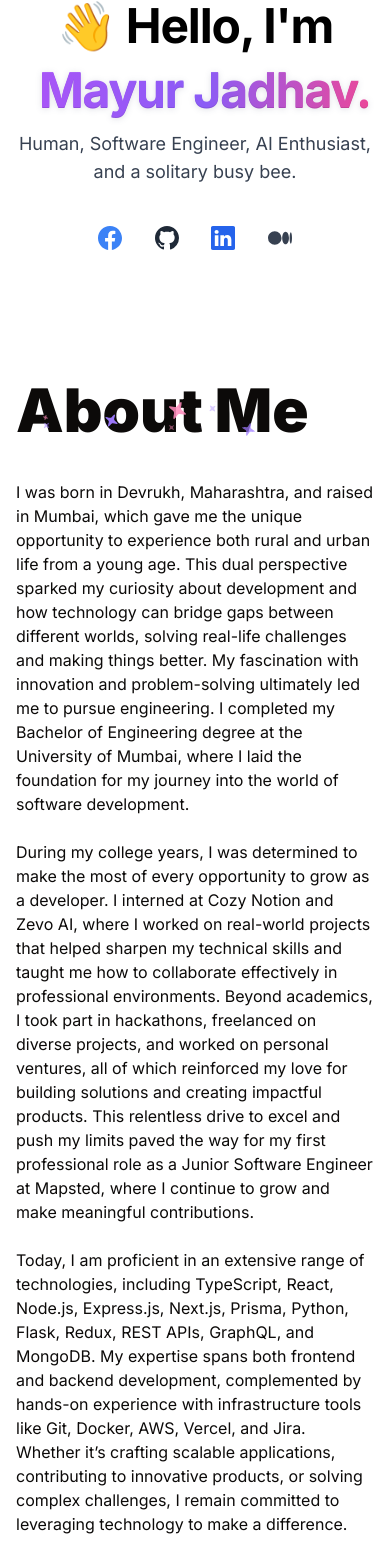
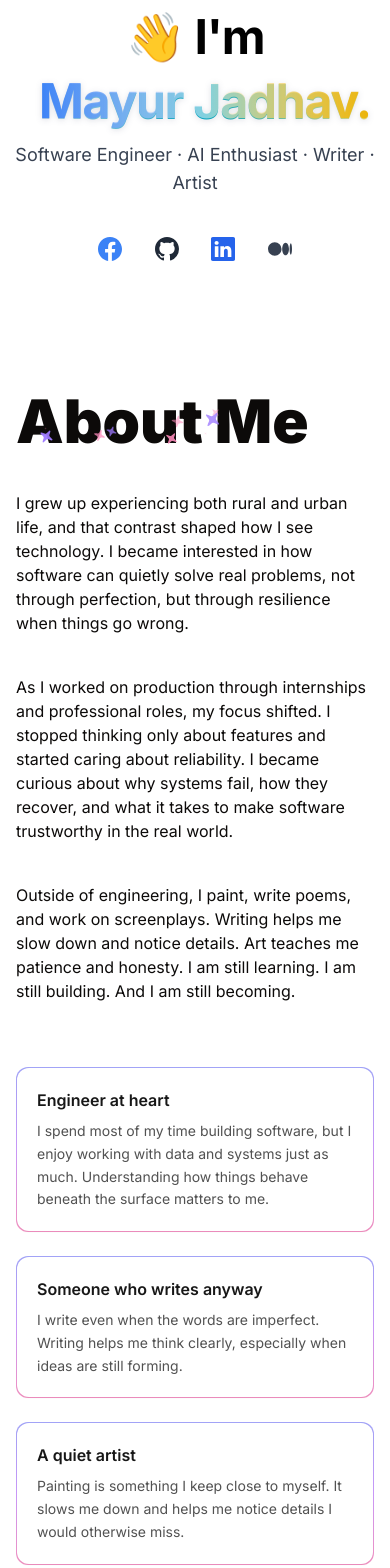
Before and after one commit to mayurjadhav2002/mayurjadhav2002, a Next.js app: page / in a window 390 px wide. Shown: the part 237-1805 px from the top of the page. Built offline with nearby package versions, Linux system fonts and the light colour scheme; no server answers.

Commit message:
updated website

```diff
--- a/app/blog/BlogSection.tsx
+++ b/app/blog/BlogSection.tsx
@@ -9,6 +9,7 @@ import { FaEye } from "react-icons/fa";
 import { ArrowRightIcon } from "@radix-ui/react-icons";
 import Skeleton from "@/components/main/Blog/Skeleton";
 import SparklesText from "@/components/ui/sparkles-text";
+import { AuroraText } from "@/components/ui/aurora-text";
 
 // export async function getServerSideProps() {
 //   try {
@@ -59,7 +60,10 @@ const BlogSection = () => {
 
   return (
     <section className="w-full lg:w-5/6">
-      <SparklesText className="pointer-events-none z-10 whitespace-pre-wrap text-center text-5xl mb-10 font-semibold leading-none" text="Recent Blogs"></SparklesText>
+      <h1 className="text-5xl mb-10 text-center font-bold tracking-tighter  lg:text-7xl">
+
+        <AuroraText>Thoughtful pieces</AuroraText>
+      </h1>
       <div className="relative  flex flex-wrap justify-start margin-auto ">
         {/* Show skeleton while loading */}
         {loading
--- a/app/page.tsx
+++ b/app/page.tsx
@@ -10,9 +10,8 @@ export default function page() {
     <main>
       <Hero />
       <About/>
-      <Techstack/>
+      {/* <Techstack/> */}
       <Projects/>
-      <Certification/>
       <Work/>
       <Contact/>
     </main>
--- a/components/main/About/About.tsx
+++ b/components/main/About/About.tsx
@@ -1,6 +1,36 @@
 import BoxReveal from "@/components/ui/box-reveal";
 import SparklesText from "@/components/ui/sparkles-text";
 import React from "react";
+const paragraphs = [
+	`I grew up experiencing both rural and urban life, and that contrast shaped how I see technology. I became interested in how software can quietly solve real problems, not through perfection, but through resilience when things go wrong.`,
+
+	`As I worked on production through internships and professional roles, my focus shifted. I stopped thinking only about features and started caring about reliability. I became curious about why systems fail, how they recover, and what it takes to make software trustworthy in the real world.`,
+
+	`Outside of engineering, I paint, write poems, and work on screenplays. Writing helps me slow down and notice details. Art teaches me patience and honesty. I am still learning. I am still building. And I am still becoming.`
+];
+const aboutCards = [
+	{
+		title: "Engineer at heart",
+		description:
+			"I spend most of my time building software, but I enjoy working with data and systems just as much. Understanding how things behave beneath the surface matters to me."
+	},
+	{
+		title: "Someone who writes anyway",
+		description:
+			"I write even when the words are imperfect. Writing helps me think clearly, especially when ideas are still forming."
+	},
+	{
+		title: "A quiet artist",
+		description:
+			"Painting is something I keep close to myself. It slows me down and helps me notice details I would otherwise miss."
+	},
+	{
+		title: "Drawn to AI and ethics",
+		description:
+			"I am deeply interested in artificial intelligence, especially in building systems that are responsible, reliable, and genuinely useful to people."
+	}
+];
+
 export default function About() {
 	return (
 		<div>
@@ -11,157 +41,73 @@ export default function About() {
 					<div className='flex flex-col justify-center'>
 						<div className='max-w-xl mb-6'>
 							<div className='text-base md:text-lg break-normal'>
-								<div className="lg:hidden md:hidden">
-								<p>
-										I was born in Devrukh, Maharashtra, and
-										raised in Mumbai, which gave me the
-										unique opportunity to experience both
-										rural and urban life from a young age.
-										This dual perspective sparked my
-										curiosity about development and how
-										technology can bridge gaps between
-										different worlds, solving real-life
-										challenges and making things better. My
-										fascination with innovation and
-										problem-solving ultimately led me to
-										pursue engineering. I completed my
-										Bachelor of Engineering degree at the
-										University of Mumbai, where I laid the
-										foundation for my journey into the world
-										of software development.
-									</p>
-								</div>
-								<div className="hidden lg:block">
-								<BoxReveal boxColor={"#5046e6"} duration={0.3}>
-									<p>
-										I was born in Devrukh, Maharashtra, and
-										raised in Mumbai, which gave me the
-										unique opportunity to experience both
-										rural and urban life from a young age.
-										This dual perspective sparked my
-										curiosity about development and how
-										technology can bridge gaps between
-										different worlds, solving real-life
-										challenges and making things better. My
-										fascination with innovation and
-										problem-solving ultimately led me to
-										pursue engineering. I completed my
-										Bachelor of Engineering degree at the
-										University of Mumbai, where I laid the
-										foundation for my journey into the world
-										of software development.
-									</p>
-								</BoxReveal>
-								</div>
+								{paragraphs.map((p, i) => (
+									<BoxReveal boxColor={"#312a978f"} key={i} duration={0.3}>
+										<p className="mb-10" key={i}>{p}</p>
 
-								<br></br>
-								<BoxReveal boxColor={"#5046e6"} duration={0.3}>
-									<p>
-										During my college years, I was
-										determined to make the most of every
-										opportunity to grow as a developer. I
-										interned at Cozy Notion and Zevo AI,
-										where I worked on real-world projects
-										that helped sharpen my technical skills
-										and taught me how to collaborate
-										effectively in professional
-										environments. Beyond academics, I took
-										part in hackathons, freelanced on
-										diverse projects, and worked on personal
-										ventures, all of which reinforced my
-										love for building solutions and creating
-										impactful products. This relentless
-										drive to excel and push my limits paved
-										the way for my first professional role
-										as a Junior Software Engineer at
-										Mapsted, where I continue to grow and
-										make meaningful contributions.
-									</p>
-								</BoxReveal>
-								<br></br>
-								<BoxReveal boxColor={"#5046e6"} duration={0.4}>
-									<p>
-										Today, I am proficient in an extensive
-										range of technologies, including
-										TypeScript, React, Node.js, Express.js,
-										Next.js, Prisma, Python, Flask, Redux,
-										REST APIs, GraphQL, and MongoDB. My
-										expertise spans both frontend and
-										backend development, complemented by
-										hands-on experience with infrastructure
-										tools like Git, Docker, AWS, Vercel, and
-										Jira. Whether it’s crafting scalable
-										applications, contributing to innovative
-										products, or solving complex challenges,
-										I remain committed to leveraging
-										technology to make a difference.
-									</p>
-								</BoxReveal>
+									</BoxReveal>
+								))}
+
 							</div>
 						</div>
 					</div>
-					<div className='hidden  md:flex md:flex-col gap-12 '>
-						<iframe
-							title='3D Interactives Spine'
-							className='object-cover w-full h-56 rounded shadow-lg sm:h-96'
-							src='https://my.spline.design/platformerrabbitcopy-54caef73510aa8815b4c72586234c1fa/'
-							width='100%'
-							height='100%'
-						></iframe>
-						<div className='grid gap-5 row-gap-8 sm:grid-cols-2'>
-							<div className='bg-white dark:bg-dark rounded-lg border-l-4 shadow-sm border-deep-purple-accent-400 dark:border-blue-400'>
-								<div className='h-full p-5 border border-l-0 rounded-r'>
-									<h6 className='mb-2 font-semibold leading-5 text-primary'>
-										I&apos;ll be sure to note that in my log
-									</h6>
-									<p className='text-sm '>
-										Do Development most of the time But
-										still very Good playing with Data than
-										the SWE.
-									</p>
-								</div>
-							</div>
+					<div className="hidden md:flex md:flex-col gap-6">
 
-							<div className='bg-white dark:bg-dark rounded-lg border-l-4 shadow-sm border-deep-purple-accent-400 dark:border-blue-400'>
-								<div className='h-full p-5 border border-l-0 rounded-r'>
-									<h6 className='mb-2 font-semibold leading-5 text-primary'>
-										A one who love to write but don&apos;t
-										have grammatical Sense
-									</h6>
-									<p className='text-sm'>
-										I enjoy writing but IDK how to
-										write(Techy-Writer 😎)
-									</p>
-								</div>
-							</div>
+						<div className="text-sm text-neutral-600 dark:text-neutral-400 max-w-md">
+							<p className="font-medium text-neutral-900 dark:text-neutral-200">
+								Interactive Playground (This is Random)
+							</p>
+							<p>
 
-							<div className='bg-white dark:bg-dark rounded-lg border-l-4 shadow-sm border-deep-purple-accent-400 dark:border-blue-400'>
-								<div className='h-full p-5 border border-l-0 rounded-r'>
-									<h6 className='mb-2 font-semibold leading-5 text-primary'>
-										A hidden Artist 🎨
-									</h6>
-									<p className='text-sm'>
-										Most peoples don{`'`}t know that I am a
-										good with paint Brush
-									</p>
-								</div>
-							</div>
+								Feel free to play.
+							</p>
+						</div>
 
-							<div className='bg-white dark:bg-dark rounded-lg border-l-4 shadow-sm border-deep-purple-accent-400 dark:border-blue-400'>
-								<div className='h-full p-5 border border-l-0 rounded-r'>
-									<h6 className='mb-2 font-semibold leading-5 text-primary'>
-										Love for Robots and AI
-									</h6>
-									<p className='text-sm'>
-										I dreamed of Creating Ethical AGI to
-										help humanity
-									</p>
-								</div>
+						<div className="relative rounded-2xl p-[1px] bg-gradient-to-br from-indigo-500 via-purple-500 to-pink-500 dark:from-blue-400 dark:via-indigo-400 dark:to-purple-400">
+							<div className="rounded-2xl bg-white dark:bg-neutral-900 overflow-hidden shadow-xl">
+								<iframe
+									title="Interactive Experience"
+									className="w-full aspect-video"
+									src="https://my.spline.design/platformerrabbitcopy-54caef73510aa8815b4c72586234c1fa/"
+									allow="fullscreen; autoplay"
+								/>
 							</div>
 						</div>
+
 					</div>
+
+				</div>
+				<div className="grid gap-6 sm:grid-cols-2 lg:grid-cols-4">
+					{aboutCards.map((card, index) => (
+						<AboutCard
+							key={index}
+							title={card.title}
+							description={card.description}
+						/>
+					))}
 				</div>
 			</div>
 		</div>
 	);
 }
+
+
+interface AboutCardProps {
+	title: string;
+	description: string;
+}
+
+function AboutCard({ title, description }: AboutCardProps) {
+	return (
+		<div className="relative rounded-xl p-[1px] bg-gradient-to-b from-indigo-500/60 via-purple-500/60 to-pink-500/60 dark:from-blue-400/40 dark:via-indigo-400/40 dark:to-purple-400/40">
+			<div className="h-full rounded-xl bg-white dark:bg-neutral-900 p-5 shadow-sm">
+				<h6 className="mb-2 font-semibold text-neutral-900 dark:text-neutral-100">
+					{title}
+				</h6>
+				<p className="text-sm text-neutral-600 dark:text-neutral-400 leading-relaxed">
+					{description}
+				</p>
+			</div>
+		</div>
+	);
+}
--- /dev/null
+++ b/components/main/About/TypingText.tsx
@@ -0,0 +1,41 @@
+"use client";
+import { motion } from "framer-motion";
+import { useEffect, useState } from "react";
+interface TypingTextProps {
+  text: string;
+  speed?: number;
+  onComplete?: () => void;
+}
+
+export const TypingText = ({
+  text,
+  speed = 20,
+  onComplete
+}: TypingTextProps) => {
+  const [displayed, setDisplayed] = useState("");
+
+  useEffect(() => {
+    let index = 0;
+    const interval = setInterval(() => {
+      index++;
+      setDisplayed(text.slice(0, index));
+
+      if (index >= text.length) {
+        clearInterval(interval);
+        onComplete?.();
+      }
+    }, speed);
+
+    return () => clearInterval(interval);
+  }, [text, speed, onComplete]);
+
+  return (
+    <motion.p
+      initial={{ opacity: 0 }}
+      animate={{ opacity: 1 }}
+      className="whitespace-pre-line"
+    >
+      {displayed}
+    </motion.p>
+  );
+};
--- a/components/main/Hero/index.tsx
+++ b/components/main/Hero/index.tsx
@@ -3,8 +3,8 @@ import React from "react";
 import Link from "next/link";
 import Marque from "./Marque";
 import Typing from "./TypingEffect";
-import {} from "@/components/ui/badge";
-import {HoverBorderGradient} from "@/components/ui/hover-border-gradient";
+import { } from "@/components/ui/badge";
+import { HoverBorderGradient } from "@/components/ui/hover-border-gradient";
 import Image from "next/image";
 function Hero() {
 	return (
@@ -22,23 +22,22 @@ function Hero() {
 								className='inline-block px-3 py-px mb-4 text-xs font-semibold tracking-wider  text-center
                 uppercase bg-teal-accent-400 text-teal-900 md:text-center rounded-full dark:text-primary'
 							>
-								Loves Adventures?
+								Building software where systems, curiosity, and creativity meet.
 							</p>
 							<h1 className='text-5xl lg:text-7xl font-bold text-center text-black dark:text-white font-sans tracking-tight'>
-								👋 Hello, I&apos;m
+								👋 I&apos;m
 								<br className='md:block mt-2 lg:hidden' />
 								<div className='relative ml-5 mx-auto inline-block w-max [filter:drop-shadow(0px_1px_3px_rgba(27,_37,_80,_0.14))]'>
-									<div className='absolute left-0 top-[1px] bg-clip-text bg-no-repeat text-wrap text-transparent bg-gradient-to-r py-4 from-purple-500 via-violet-500 to-pink-500 [text-shadow:0_0_rgba(0,0,0,0.1)]'>
+									<div className='absolute left-0 top-[1px] bg-clip-text bg-no-repeat text-wrap text-transparent bg-gradient-to-r py-4 from-blue-200 via-cyan-500 to-yellow-200 [text-shadow:0_0_rgba(0,0,0,0.1)]'>
 										<span className=''>Mayur Jadhav.</span>
 									</div>
-									<div className='relative bg-clip-text text-transparent bg-no-repeat bg-gradient-to-r from-purple-500 via-violet-500 to-pink-500 py-4'>
+									<div className='relative bg-clip-text text-transparent bg-no-repeat bg-gradient-to-r from-blue-500 via-white/50 to-yellow-500 py-4'>
 										<span className=''>Mayur Jadhav.</span>
 									</div>
 								</div>
 							</h1>
 							<p className='text-gray-700 px-2 text-lg text-center md:text-lg dark:text-white'>
-								Human, Software Engineer, AI Enthusiast, and a
-								solitary busy bee.
+								Software Engineer · AI Enthusiast · Writer · Artist
 							</p>
 
 							<div className='flex w-3/5  lg:w-1/5 items-center text-center mx-auto sm:gap-4 md:order-2 gap-3 justify-evenly mt-10 animate__animated animate__zoomInUp'>
--- a/components/main/Projects/ProjectItem.tsx
+++ b/components/main/Projects/ProjectItem.tsx
@@ -1,5 +1,5 @@
-import {EvervaultCard} from "@/components/ui/evervault-card";
-import {CodeIcon} from "@radix-ui/react-icons";
+import { EvervaultCard } from "@/components/ui/evervault-card";
+import { CodeIcon } from "@radix-ui/react-icons";
 import Link from "next/link";
 
 interface Project {
@@ -8,9 +8,9 @@ interface Project {
 	title: string;
 	description: string;
 }
-export const ProjectItem: React.FC<{project: Project}> = ({project}) => (
+export const ProjectItem: React.FC<{ project: Project }> = ({ project }) => (
 	<EvervaultCard>
-		<div className='p-8 mx-auto   dark:text-white'>
+		<div className='mx-auto h-full dark:text-white dark:bg-dark dark:bg-opacity-40 p-5 rounded-none'>
 			<Link href={project.href} target='_blank'>
 				<span className='mb-3 flex justify-between text-xs font-semibold tracking-wide uppercase'>
 					<span className='text-gray-600 dark:text-gray-200'>— {project.date}</span>
--- a/components/main/Projects/Projects.tsx
+++ b/components/main/Projects/Projects.tsx
@@ -2,19 +2,30 @@
 import React, { useState } from "react";
 import { ProjectItem } from "./ProjectItem";
 import FlipText from "@/components/ui/flip-text";
+import { AuroraText } from "@/components/ui/aurora-text";
 
 interface Project {
   href: string;
   date: string;
   title: string;
   description: string;
+  logo?: string;
 }
 // Array of project data
 const projects: Project[] = [
   {
-    href: "https://github.com/mayurjadhav2002/form-tracker",
-    date: "Jan 2025",
-    title: "Lead Revival",
+    href: "https://tryauron.com",
+    date: "2026",
+    logo: "",
+    title: "Auron AI",
+    description:
+      "An AI desktop companion that automates workflows, controls apps, and helps you get things done using natural language."
+  },
+  {
+    href: "https://github.com/mayurjadhav2002/trakg",
+    date: "May 2025",
+    logo: "",
+    title: "Trakg",
     description:
       "Helps businesses capture and convert abandoned or partially completed form submissions by providing analytics, automation, and re-engagement tools.",
   },
@@ -23,10 +34,10 @@ const projects: Project[] = [
     date: "Oct 2024",
     title: "Kaithia",
     description:
-      "Helps businesses capture and convert abandoned or partially completed form submissions by providing analytics, automation, and re-engagement tools.",
+      "Research AI agent that scraps all relevant papers from internet based on your research topic and then help you to read papers and QA in one place ",
   },
   {
-    href: "https://github.com/mayurjadhav2002/form-tracker",
+    href: "https://github.com/mayurjadhav2002/ai-tutor-next",
     date: "Apr 2024",
     title: "AI tutor",
     description:
@@ -40,25 +51,11 @@ const projects: Project[] = [
       "Progress is a Kanban-based sprint tracking tool that streamlines planning and task execution. It offers a visual representation of work, tasks, and progress for efficient project monitoring.",
   },
   {
-    href: "https://github.com/mayurjadhav2002/like-button-celebration",
-    date: "Dec 2023",
-    title: "Like-button-Celebration",
-    description:
-      "Like-button-celebration designed to add animated buttons for liking, unliking, upvoting, and custom interactions to your content.",
-  },
-  {
     href: "https://github.com/mayurjadhav2002/qbytespace",
     date: "Nov 2023",
     title: "LearnSource",
     description:
       "Application provides learners a all the information about free resources, internships, and companies’ paid software giveaways on the internet.",
-  },
-  {
-    href: "https://github.com/mayurjadhav2002/yaml-visualize",
-    date: "Nov 2023",
-    title: "YAMLizer",
-    description:
-      "Web application that allows users to Convert Complex and nested YAML files into easy to understand Mind maps. Gain more insights and share your work as a visual representation.",
   },
   {
     href: "https://github.com/mayurjadhav2002/qbytespace",
@@ -75,63 +72,31 @@ const projects: Project[] = [
     description:
       "Trained on Custom Documents using punkt, Zenith is an advanced chatbot that can answer questions, provide recommendations, and assist users in finding information.",
   },
-  {
-    href: "https://github.com/mayurjadhav2002/Emotion-detection-NLP",
-    date: "Nov 2022",
-    title: "Text To Emotion",
-    description: "Emotion Detection Machine Learning Project to identify the emotions of individuals based on their tweets, text messages, or other written communications."
-  },
-  {
-    href: "https://github.com/mayurjadhav2002/flask_url_shortner",
-    date: "Nov 2022",
-    title: "Brain Tumor Detection",
-    description: "Build a machine-learning model for detecting and classifying brain tumors in medical images. My goal was to accurately identify the presence of a brain tumor in an image using the most effective approach."
-  },
 
-  // {
-  //   href: "https://github.com/mayurjadhav2002/flask_url_shortner",
-  //   date: "Feb 2020",
-  //   title: "URL Shortner",
-  //   description: "A Lightweight URL shortner Application built with Flask, SqlAlechemy, Bootstrap. This Application will allow you to short your own URL or host this app as a URL Shorter Under your maintenance."
-  // },
-  {
-    href: "https://github.com/mayurjadhav2002/React-CCourse-Udemy",
-    date: "Sep 2022",
-    title: "Coupons Scraper Web App",
-    description: "An interactive web application built with React, using the Udemy Coupon Code API, allows users to easily search for and obtain free MOOC course coupon codes."
-  },
   {
     href: "https://github.com/mayurjadhav2002/Udemy-Coupons-API",
     date: "Aug 2020",
     title: "Udemy API",
     description: "Udemy Coupon code API v.1.0.0 is built using flask and Beautifulsoup, can be used to provide more resources to the student by integrating it in your application."
   },
-  {
-    href: "https://github.com/mayurjadhav2002/covid-19",
-    date: "April 2021",
-    title: "Cov-19 Helping System",
-    description: "Developed a website using PHP that connects COVID-19 patients and organizations through a platform. On the website, organizations can share information about resources they have available, such as oxygen, blood, and hospital availability."
-  },
-  // {
-  //   href: "https://github.com/mayurjadhav2002/",
-  //   date: "May 2022",
-  //   title: "JetRail Forecasting",
-  //   description: "Developed Forecasting model of JetRail Company that can predict traffic on JetRail for the next 7 months."
-  // }
 ];
 export default function Projects() {
   const [showAllProjects, setShowAllProjects] = useState(false);
 
   return (
     <div className="mt-2 main-div backdrop:shadow-1 shadow-sm-light py-10  " id="project">
+      <div>
+        <h1 className="text-5xl text-center font-bold tracking-tighter  lg:text-7xl"> <AuroraText>Dev</AuroraText></h1>
+
+      </div>
       <FlipText
-      className="text-4xl font-bold -tracking-widest text-black dark:text-white md:text-7xl md:leading-[5rem]"
-      word="Projects"
-    />
+        className="text-4xl font-bold -tracking-widest text-black dark:text-white md:text-7xl md:leading-[5rem]"
+        word=" Projects"
+      />
       <div className="p-5 mx-auto md:max-w-full lg:py-20">
-        <div className="grid gap-2 lg:grid-cols-5 md:grid-cols-2 lg:max-w-full">
+        <div className="grid gap-2 lg:grid-cols-4 md:grid-cols-2 lg:max-w-full">
           {/* Render only 5 projects initially */}
-          {projects.slice(0, showAllProjects ? projects.length : 5).map((project, index) => (
+          {projects.slice(0, showAllProjects ? projects.length : 4).map((project, index) => (
             <ProjectItem key={index} project={project} />
           ))}
         </div>
--- a/components/main/Work/Work.tsx
+++ b/components/main/Work/Work.tsx
@@ -23,7 +23,7 @@ const workData: WorkExperience[] = [
     company: "Zevo.ai",
     date: "August 2023 - January 2024",
     imageSrc:
-      "https://www.zevo.ai/_next/image?url=%2Fimages%2Flogo%2Flogo-2.png&w=256&q=75",
+      "https://cdn.prod.website-files.com/63994dae1033718bee6949ce/65ac0b1dcce3d2a0e4ee7c53_zevo-ai-logo.webp",
     fillType: "contain",
   },
   {
@@ -48,9 +48,9 @@ export default function Work() {
   return (
     <div className="pt-8 p-5 z-10 " id="experience">
       <div className="">
-      <h1 className="text-5xl my-10 text-center font-bold tracking-tighter  lg:text-7xl">
-      Work <AuroraText>Experience</AuroraText>
-    </h1>
+        <h1 className="text-5xl mb-10 text-center font-bold tracking-tighter  lg:text-7xl">
+          Work <AuroraText>Experience</AuroraText>
+        </h1>
 
         <div className="grid justify-center mt-5 mb-5">
           {workData.map((work, index) => (
```
Also changed, not shown: components/main/Contact/Contact.tsx (+4 -28 lines), components/main/Header/index.tsx (+18 -20 lines), components/ui/evervault-card.tsx (+10 -10 lines), 1 other file (tests, documents, lock files or other folders).
